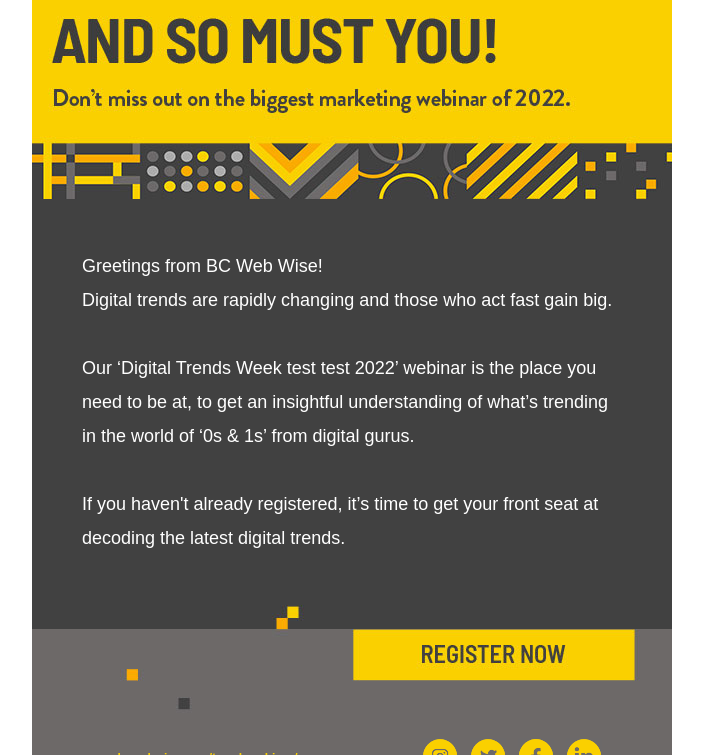
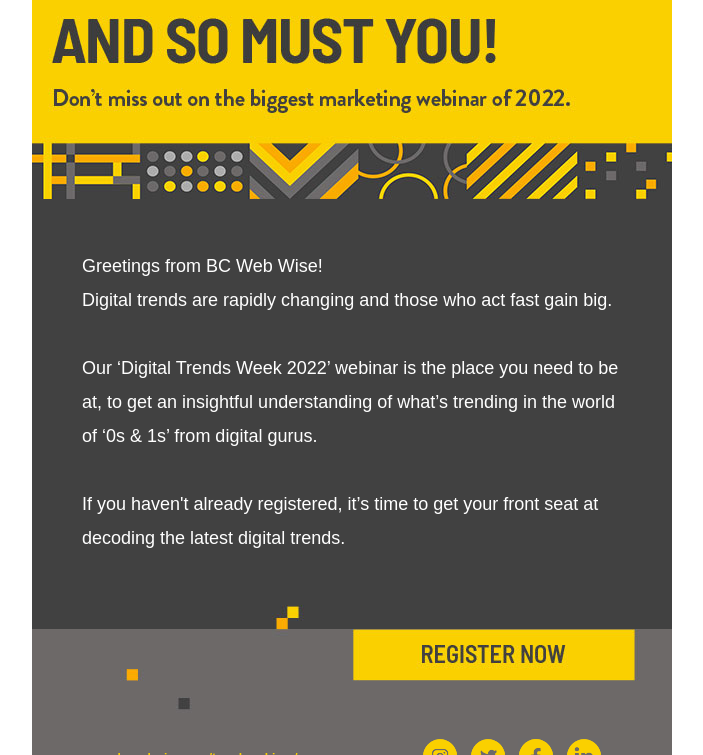
Before and after one commit to ravishshanbhag/GitHubProject01, a plain HTML site: page index.html in a window 1280 px wide. Shown: the part 607-1362 px from the top of the page, without its empty margins (288-991 px from the left). Drawn offline with Linux system fonts and the light colour scheme.

Commit message:
3rd commit rolled back

```diff
--- a/index.html
+++ b/index.html
@@ -23,7 +23,7 @@
 			<p style="font-family:Arial, Helvetica, sans-serif; font-size:18px;  color:#ffffff; margin:50px; line-height:34px;">Greetings from BC Web Wise! <br>
 			  Digital trends are rapidly changing and those who act fast gain big. <br>
 			  <br>
-	        Our &lsquo;Digital Trends Week test test  2022&rsquo; webinar is the place you need to be at, to get an insightful understanding of what&rsquo;s trending in the world of &lsquo;0s &amp; 1s&rsquo; from digital gurus.<br>
+	        Our &lsquo;Digital Trends Week  2022&rsquo; webinar is the place you need to be at, to get an insightful understanding of what&rsquo;s trending in the world of &lsquo;0s &amp; 1s&rsquo; from digital gurus.<br>
 			<br>
 		  If you haven't already registered, it&rsquo;s time to get your front seat at decoding the latest digital trends. </p>			</td>
   </tr>
```
